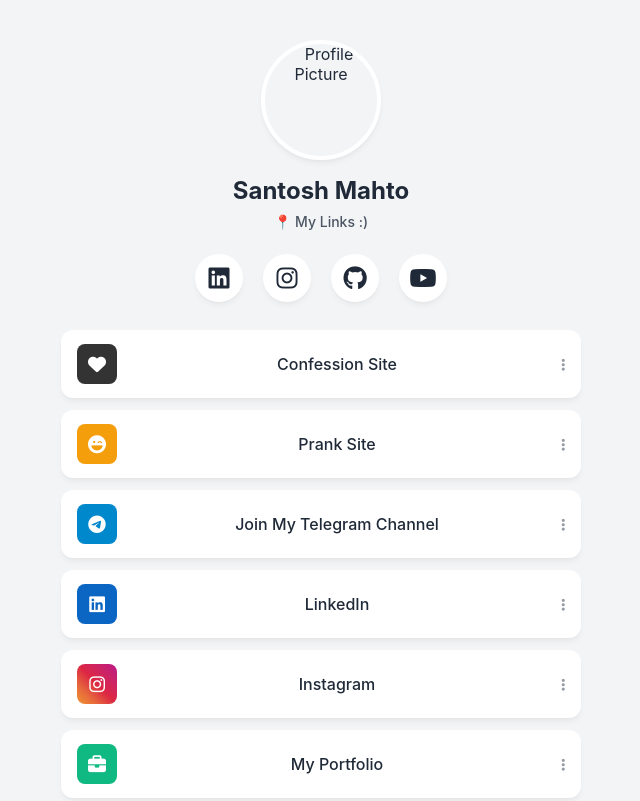
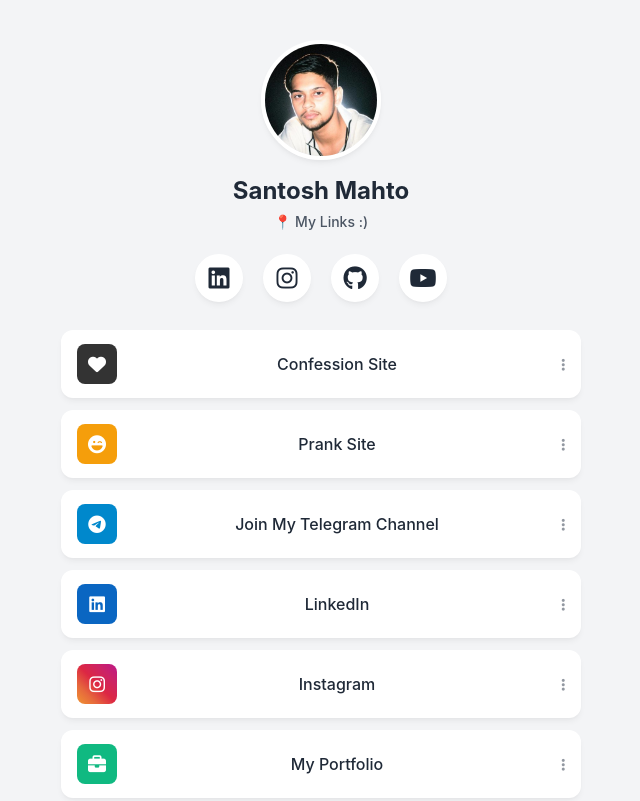
Before and after one commit to Itsme-sudo/Links, a plain HTML site: page index.html in a window 1280 px wide. Shown: the top 801 px of the page, without its empty margins (319-959 px from the left). Drawn offline with Linux system fonts and the light colour scheme.

Commit message:
Update index.html

```diff
--- a/index.html
+++ b/index.html
@@ -13,7 +13,7 @@
     <link rel="stylesheet" href="css/style.css">
 
     <!-- Favicon -->
-    <link rel="icon" type="image/png" href="images/profile.png">
+    <link rel="icon" type="image/jpg" href="images/profile.jpg">
 </head>
 <body>
 
@@ -22,7 +22,7 @@
         <!-- Profile Section with Image -->
         <div class="profile-header">
             <div class="profile-image">
-                <img src="images/profile.png" alt="Profile Picture" id="profile-img">
+                <img src="images/profile.jpg" alt="Profile Picture" id="profile-img">
             </div>
             <h1 class="profile-name">Santosh Mahto</h1>
             <div class="location-tag">📍 My Links :)</div>
```
